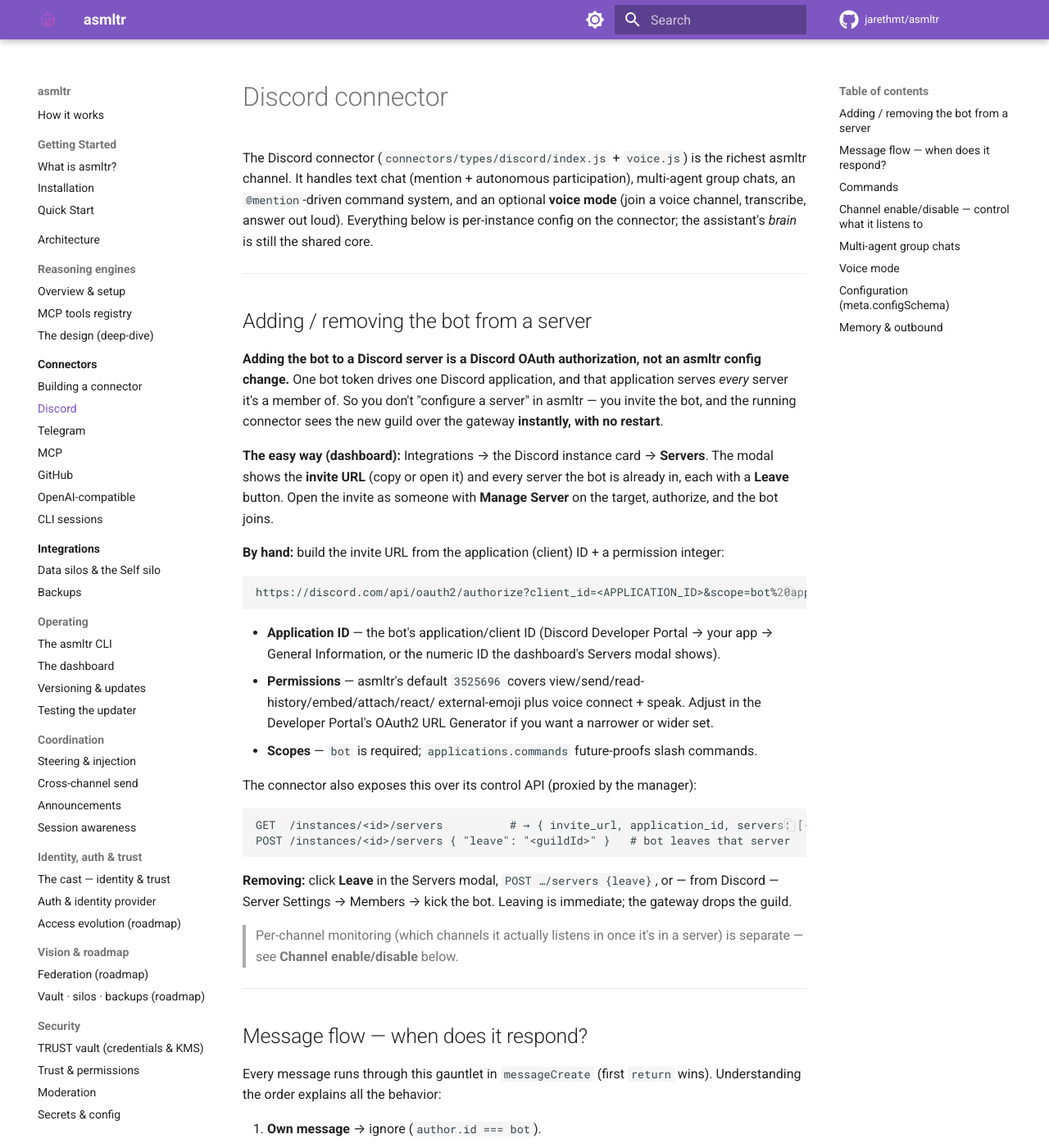
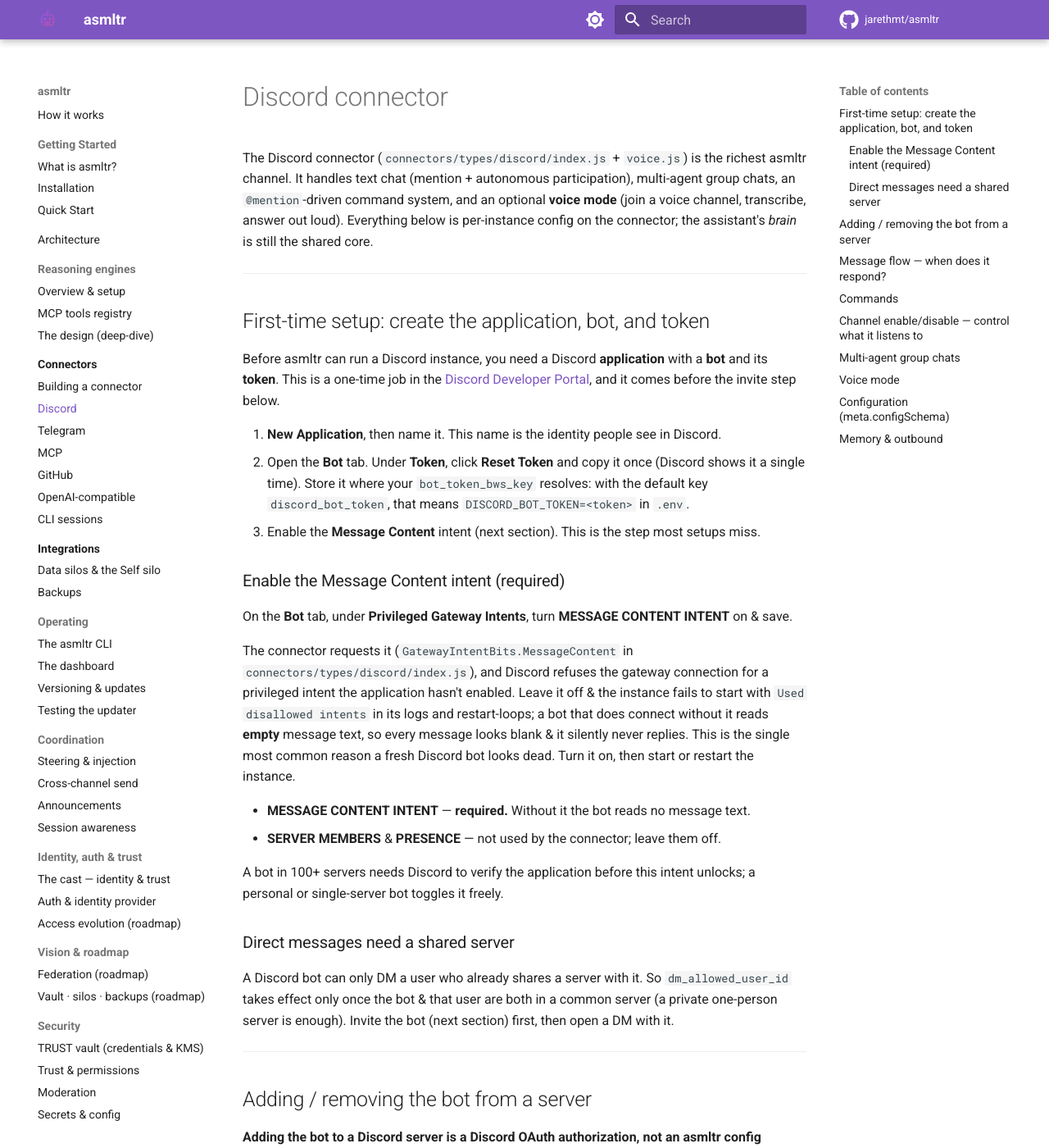
Before and after one commit to gtwy/asmltr, an MkDocs documentation site: the page built from docs/connectors/discord.md, in a window 1280 px wide and 1400 px high. Shown: the whole window at 82% size. Built offline with MkDocs 1.6.1 and Material for MkDocs 9.7.7, drawn with Linux system fonts in a browser that asks for light colours; comment, search, counter and statistics services are not loaded.

Commit message:
docs(discord): document creating the app, bot, token, and Message Content intent (#50)
The Discord connector page covered inviting an existing bot but nothing before
it: creating the application, getting the token, and enabling the one privileged
intent the connector needs. That's the gap where a fresh bot connects but never
responds (#49).

Add a "First-time setup" section ahead of the invite steps:
- create the app + bot in the Developer Portal, and where the token goes so
  bot_token_bws_key resolves (default discord_bot_token -> DISCORD_BOT_TOKEN).
- enable MESSAGE CONTENT INTENT, with the exact symptom when it's off: the
  instance fails to start with "Used disallowed intents" and restart-loops, and
  a bot that connects without it reads empty message text and silently never
  replies. The connector requests GatewayIntentBits.MessageContent. SERVER
  MEMBERS and PRESENCE are not needed.
- the DM prerequisite: a bot can only DM a user who shares a server with it, so
  dm_allowed_user_id needs the bot and that user in a common server first.

Fixes #49

```diff
--- a/docs/connectors/discord.md
+++ b/docs/connectors/discord.md
@@ -5,6 +5,44 @@
 `@mention`-driven command system, and an optional **voice mode** (join a voice channel, transcribe,
 answer out loud). Everything below is per-instance config on the connector; the assistant's *brain*
 is still the shared core.
+
+---
+
+## First-time setup: create the application, bot, and token
+
+Before asmltr can run a Discord instance, you need a Discord **application** with a **bot** and its
+**token**. This is a one-time job in the
+[Discord Developer Portal](https://discord.com/developers/applications), and it comes before the
+invite step below.
+
+1. **New Application**, then name it. This name is the identity people see in Discord.
+2. Open the **Bot** tab. Under **Token**, click **Reset Token** and copy it once (Discord shows it a
+   single time). Store it where your `bot_token_bws_key` resolves: with the default key
+   `discord_bot_token`, that means `DISCORD_BOT_TOKEN=<token>` in `.env`.
+3. Enable the **Message Content** intent (next section). This is the step most setups miss.
+
+### Enable the Message Content intent (required)
+
+On the **Bot** tab, under **Privileged Gateway Intents**, turn **MESSAGE CONTENT INTENT** on & save.
+
+The connector requests it (`GatewayIntentBits.MessageContent` in
+`connectors/types/discord/index.js`), and Discord refuses the gateway connection for a privileged
+intent the application hasn't enabled. Leave it off & the instance fails to start with
+`Used disallowed intents` in its logs and restart-loops; a bot that does connect without it reads
+**empty** message text, so every message looks blank & it silently never replies. This is the single
+most common reason a fresh Discord bot looks dead. Turn it on, then start or restart the instance.
+
+- **MESSAGE CONTENT INTENT** — **required.** Without it the bot reads no message text.
+- **SERVER MEMBERS** & **PRESENCE** — not used by the connector; leave them off.
+
+A bot in 100+ servers needs Discord to verify the application before this intent unlocks; a personal
+or single-server bot toggles it freely.
+
+### Direct messages need a shared server
+
+A Discord bot can only DM a user who already shares a server with it. So `dm_allowed_user_id` takes
+effect only once the bot & that user are both in a common server (a private one-person server is
+enough). Invite the bot (next section) first, then open a DM with it.
 
 ---
 
```
